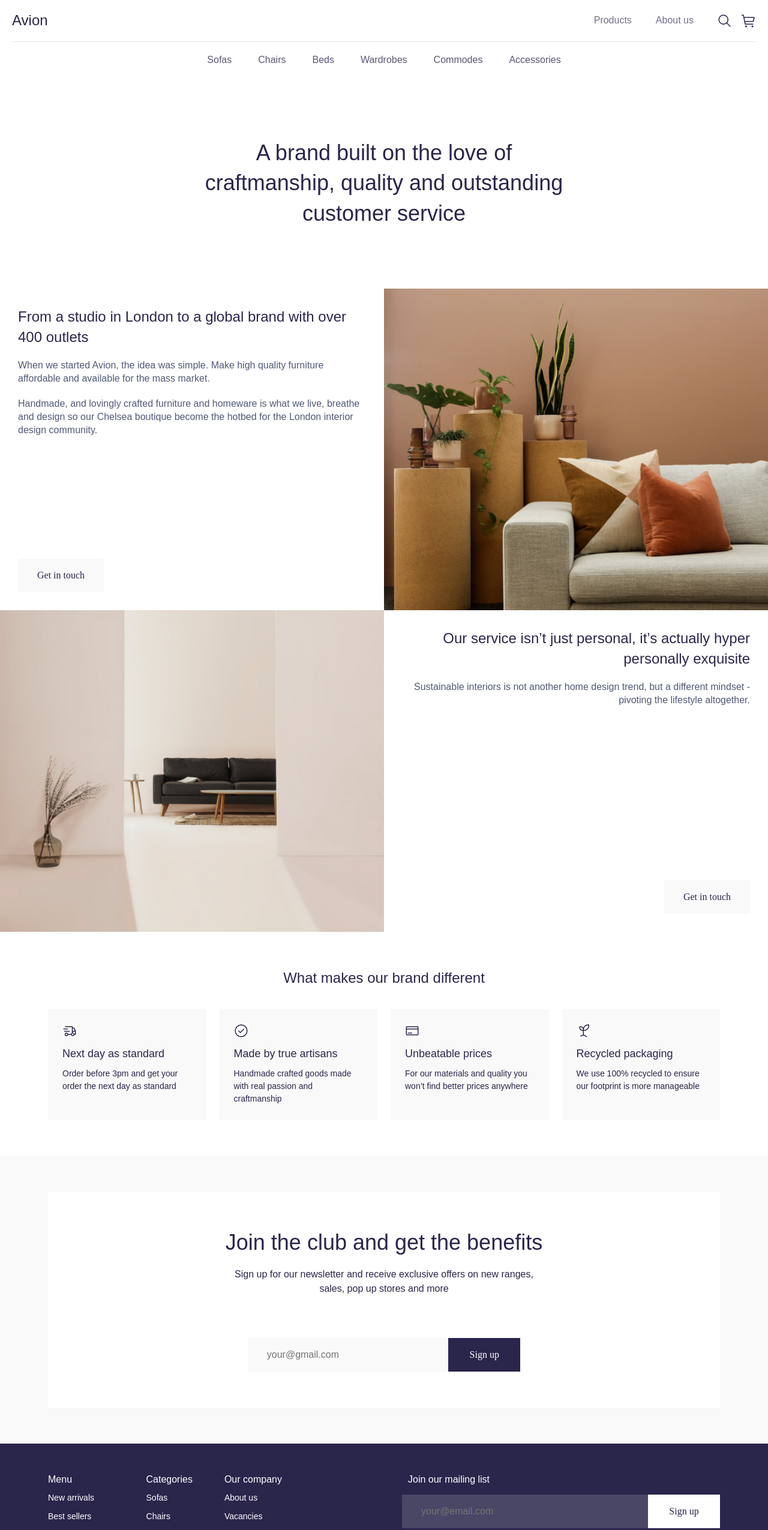
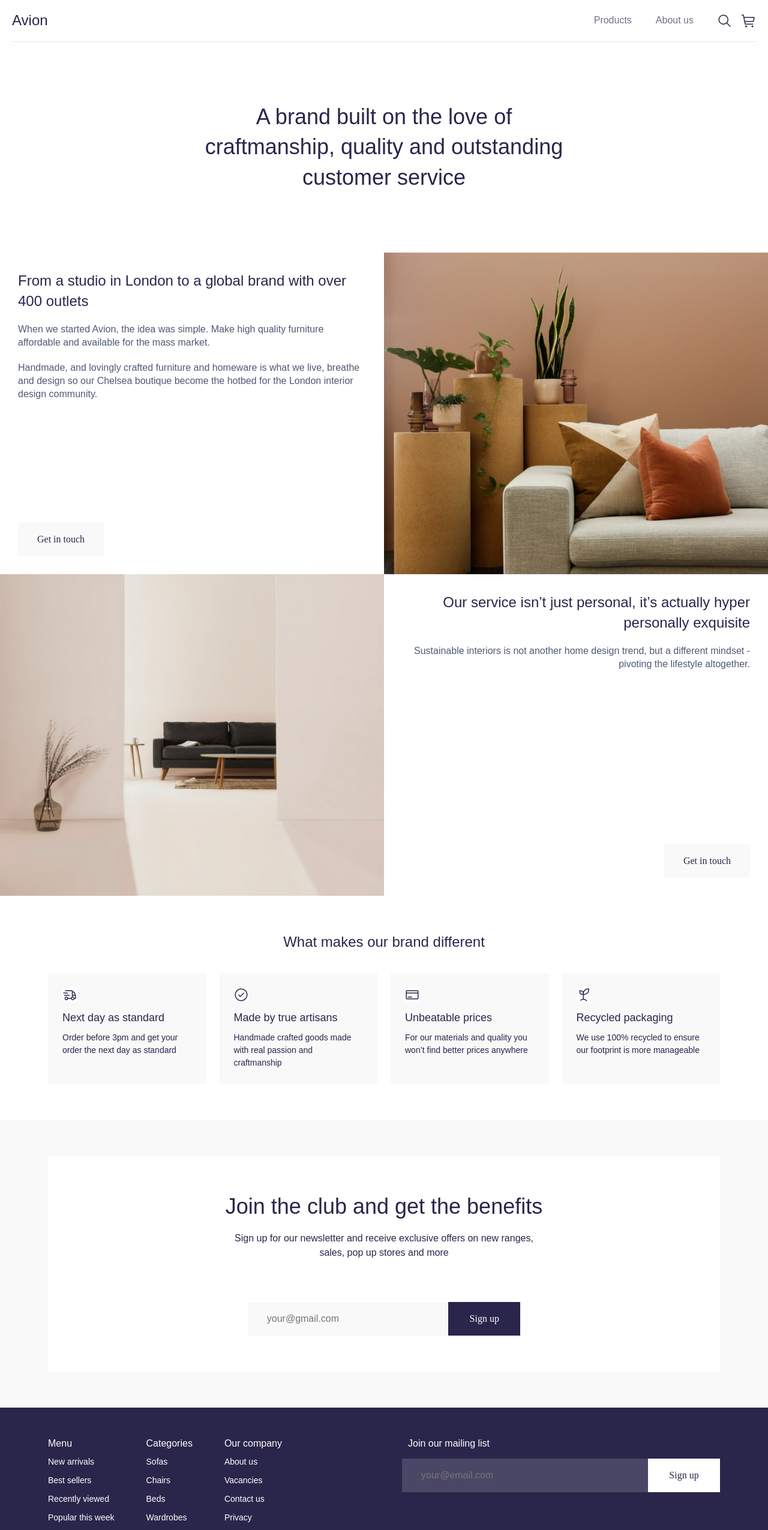
Before and after one commit to blaadrain/ecommerce-shop-v2.0, a React (Vite) app: page /about in a window 1280 px wide. Shown: the top 2550 px of the page at 60% size. Built offline with nearby package versions, Linux system fonts and the light colour scheme; a web font is replaced by a local one.

Commit message:
changed header and footer display

```diff
--- a/src/App.tsx
+++ b/src/App.tsx
@@ -31,6 +31,10 @@ const App: React.FC = () => {
           element={<ProductsPage />}
         />
         <Route
+          path="products/:category"
+          element={<ProductsPage />}
+        />
+        <Route
           path="product/:id"
           element={<ProductPage />}
         />
--- a/src/layouts/Default.tsx
+++ b/src/layouts/Default.tsx
@@ -1,12 +1,14 @@
 import React from 'react';
-import { Outlet } from 'react-router';
+import { Outlet, useLocation } from 'react-router';
 import Footer from '../sections/Footer';
 import Header from '../sections/Header';
 
 const Default: React.FC = () => {
+  const { pathname } = useLocation();
+
   return (
     <div className="App">
-      <Header />
+      <Header cropped={pathname !== '/'} />
       <Outlet />
       <Footer />
     </div>
--- a/src/main.tsx
+++ b/src/main.tsx
@@ -8,9 +8,7 @@ import { BrowserRouter } from 'react-router-dom';
 ReactDOM.createRoot(document.getElementById('root') as HTMLElement).render(
   <BrowserRouter>
     <Provider store={store}>
-      <React.StrictMode>
-        <App />
-      </React.StrictMode>
+      <App />
     </Provider>
   </BrowserRouter>
 );
--- a/src/pages/ProductsPage.tsx
+++ b/src/pages/ProductsPage.tsx
@@ -1,4 +1,5 @@
 import React from 'react';
+import { useParams } from 'react-router';
 import About from '../sections/About';
 import Filters from '../sections/Filters';
 import Heading from '../sections/Heading';
--- a/src/sections/Footer.tsx
+++ b/src/sections/Footer.tsx
@@ -2,6 +2,7 @@ import React from 'react';
 import Input from '../components/UI/Input';
 import '../scss/sections/Footer.scss';
 import { categories, menu, info, footerIcons } from '../constants';
+import { Link } from 'react-router-dom';
 
 const Footer: React.FC = () => {
   return (
@@ -24,12 +25,13 @@ const Footer: React.FC = () => {
             {categories.map((item, index) => {
               if (item !== 'All')
                 return (
-                  <li
+                  <Link
+                    to="/products"
                     key={index}
                     className="item"
                   >
                     {item}
-                  </li>
+                  </Link>
                 );
             })}
           </ul>
--- a/src/sections/Header.tsx
+++ b/src/sections/Header.tsx
@@ -3,7 +3,11 @@ import '../scss/sections/Header.scss';
 import { categories } from '../constants';
 import { Link } from 'react-router-dom';
 
-const Header: React.FC = () => {
+type HeaderProps = {
+  cropped?: boolean;
+};
+
+const Header: React.FC<HeaderProps> = ({ cropped }) => {
   return (
     <header className="header">
       <div className="header__top">
@@ -43,21 +47,24 @@ const Header: React.FC = () => {
           />
         </nav>
       </div>
+      {!cropped && (
         <div className="header__bottom">
           <div className="header__links">
             {categories.map((item, index) => {
               if (item !== 'All')
                 return (
-                <li
+                  <Link
+                    to="/products"
                     key={index}
                     className="header__link"
                   >
                     {item}
-                </li>
+                  </Link>
                 );
             })}
           </div>
         </div>
+      )}
     </header>
   );
 };
```
Lines whose indentation alone changed are shown as unchanged.
